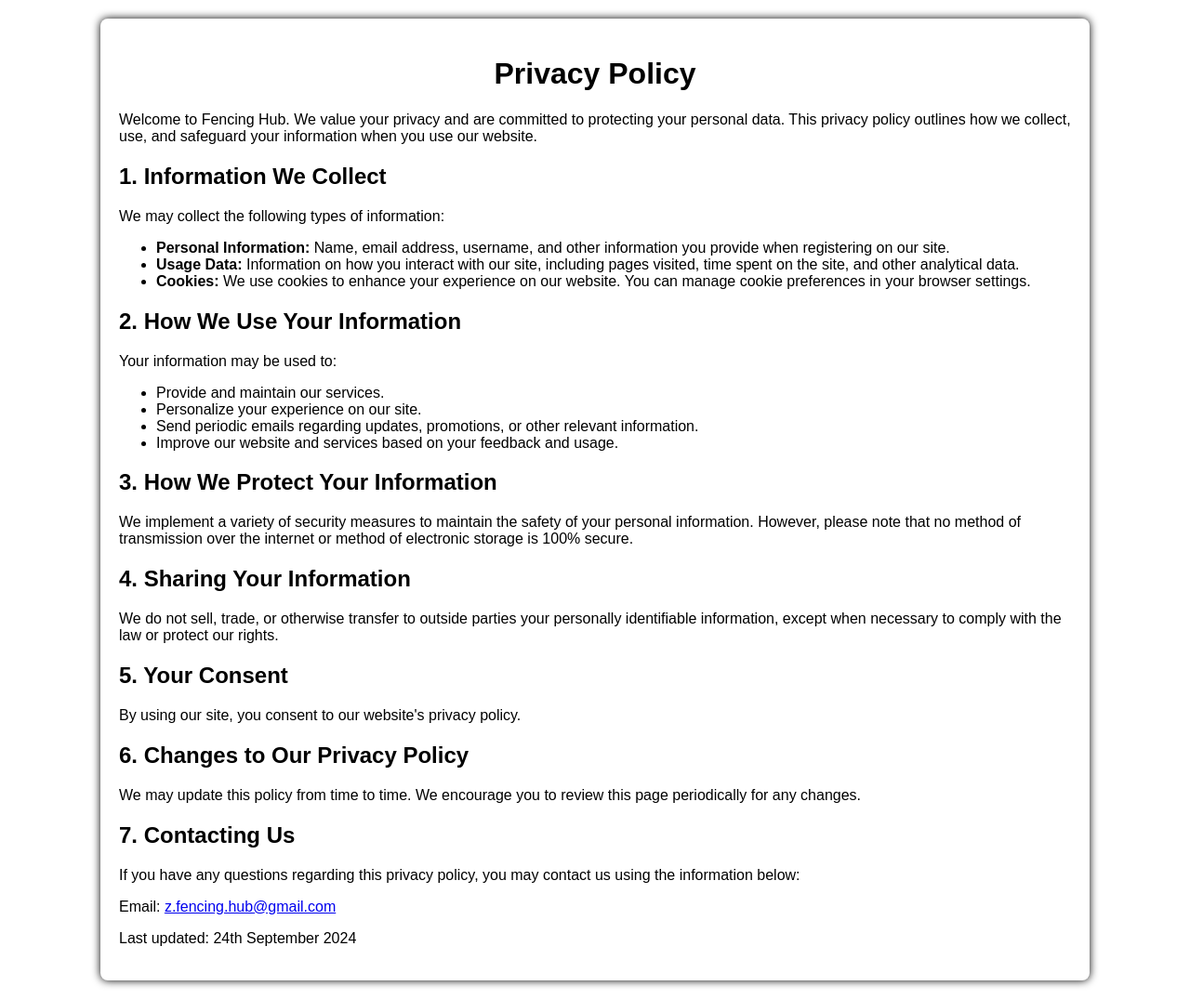
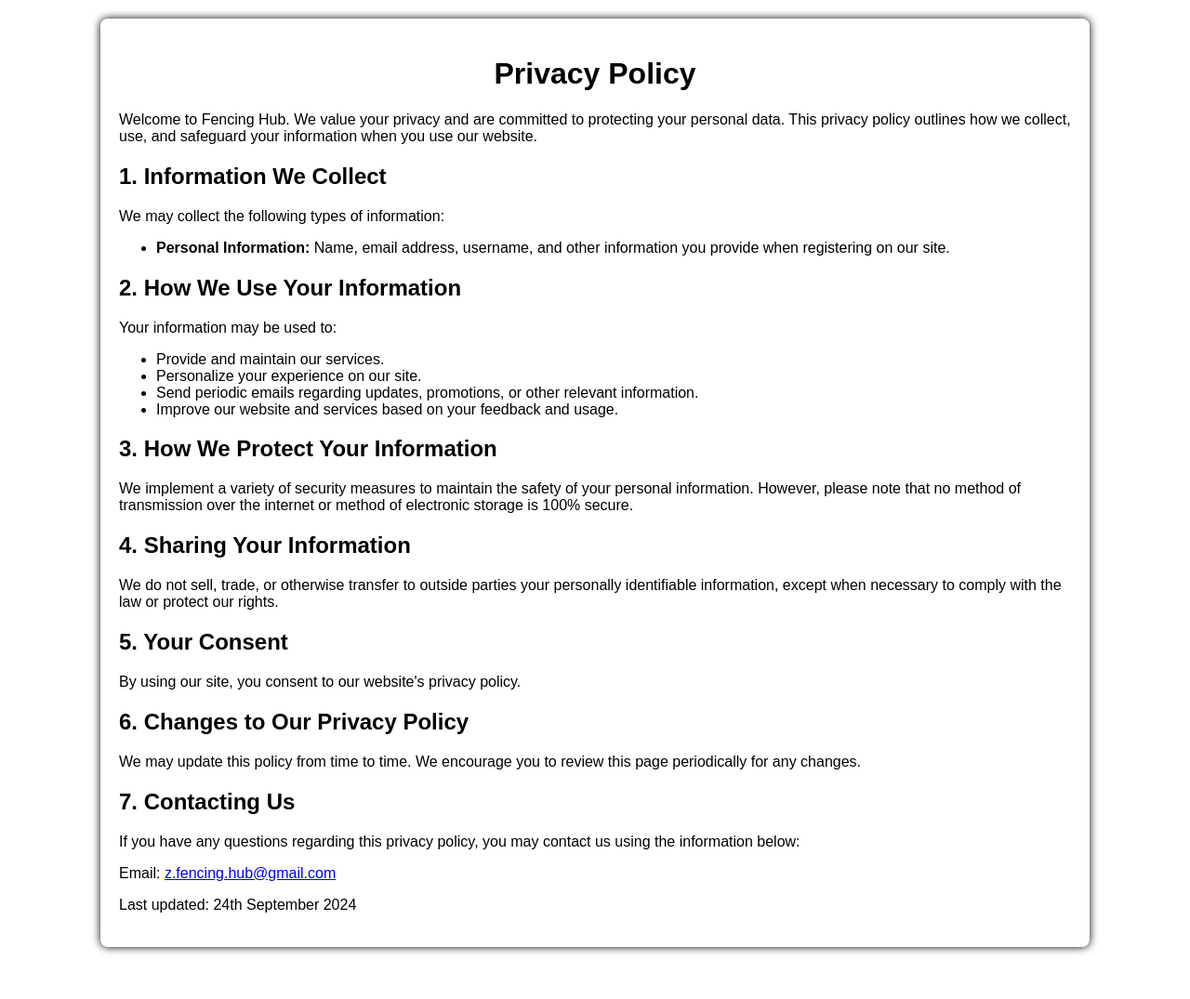
Before and after one commit to Zman327/Assessment-2024-, a Flask app: page /privacy_policy in a window 1280 px wide. Shown: the whole page at 93% size. After the commit the page ends 1026 px from the top, so only its background shows below. Run offline with Flask 3, Linux system fonts and the light colour scheme.

Commit message:
Finished

```diff
--- a/Static/styles.css
+++ b/Static/styles.css
@@ -71,6 +71,10 @@
     margin: 0;
     padding: 0;
     display: flex;
+}
+
+#home-page {
+    background-color: black;
 }
 
 .menu li {
@@ -152,8 +156,6 @@
     transform: scale(1.2);
 }
 
-
-
 /* HOMEPAGE */
 #home {
     position: relative;
@@ -207,6 +209,11 @@
 .btns button:hover {
     background-color: #0088a9;
     color: #fff;
+}
+
+.btns button i {
+    transform: translateY(3px);
+    font-size: 20px;
 }
 
 /* RANKING */
--- a/routes.py
+++ b/routes.py
@@ -126,6 +126,7 @@
     for fencer in fencers:
         fencer_with_image = list(fencer)
         if fencer_with_image[3]:  # Check if fencer_photo is not None
+            # This allows us to use defult PP
             fencers_with_images.append(fencer_with_image)
     return fencers_with_images
 
@@ -195,6 +196,11 @@
             new_phone = request.form['phone']
             new_address = request.form['address']
 
+            # Input validation: Check if the input exceeds 30 characters
+            # So that user can't circumvent field length and insert to database
+            if len(new_username) > 30 or len(new_email) > 30 or len(new_phone) > 30 or len(new_address) > 30: # noqa:
+                return redirect(url_for('profilepage'))
+
             # Handle the file upload in the profile page
             if 'profile-pic' in request.files:
                 file = request.files['profile-pic']
@@ -209,7 +215,6 @@
                    (new_username, new_email, new_phone, new_address, username))
 
             # Update session with new username if it was changed
-            # this will make sure that the correct session is displayed
             session['username'] = new_username
 
             return redirect(url_for('homepage'))
@@ -257,7 +262,7 @@
 
     try:
         # Connect to the server and send the email
-        server = smtplib.SMTP('smtp.gmail.com', 587)  # Use your SMTP server
+        server = smtplib.SMTP('smtp.gmail.com', 587)
         server.starttls()  # Secure the connection
         server.login(sender_email, sender_password)
         server.sendmail(sender_email, to_email, msg.as_string())
--- a/templates/layout.html
+++ b/templates/layout.html
@@ -6,6 +6,7 @@
     <title>{% block title %}Fencing Hub{% endblock %}</title>
     <link rel="stylesheet" href="/Static/styles.css">
     <link rel="icon" type="image/png" href="Static/Images/Logos/logo.png">
+    <link href='https://unpkg.com/boxicons@2.1.4/css/boxicons.min.css' rel='stylesheet'>
 </head>
 <body id="{% block body_id %}index-page{% endblock %}" style="background: linear-gradient(135deg, #0088a9, #24252A);">
 
@@ -26,9 +27,9 @@
         </ul>
         <div class="btns">
             {% if session.username %}
-                <button onclick="window.location.href='/profile'">👤Profile</button>
+                <button onclick="window.location.href='/profile'"><i class='bx bxs-user'></i> Profile</button>
             {% else %}
-                <button onclick="window.location.href='/login'">👤Log In</button>
+                <button onclick="window.location.href='/login'"><i class='bx bxs-user'></i> Log In</button>
             {% endif %}
         </div>
     </nav>
--- a/templates/privacy-policy.html
+++ b/templates/privacy-policy.html
@@ -6,6 +6,7 @@
     <title>Fencing Hub - Privacy Policy</title>
     <link rel="icon" type="image/png" href="Static/Images/Logos/Logo.png">
     <link rel="stylesheet" href="/Static/styles.css">
+    <link rel="icon" type="image/png" href="Static/Images/Logos/logo.png">
 </head>
 <body>
     <div class="container">
@@ -17,8 +18,6 @@
         <p>We may collect the following types of information:</p>
         <ul>
             <li><strong>Personal Information:</strong> Name, email address, username, and other information you provide when registering on our site.</li>
-            <li><strong>Usage Data:</strong> Information on how you interact with our site, including pages visited, time spent on the site, and other analytical data.</li>
-            <li><strong>Cookies:</strong> We use cookies to enhance your experience on our website. You can manage cookie preferences in your browser settings.</li>
         </ul>
 
         <h2>2. How We Use Your Information</h2>
--- a/templates/register.html
+++ b/templates/register.html
@@ -44,7 +44,7 @@
 
             <div class="privacy-policy">
               <p>By clicking register, you agree to our <br>
-                  <a href="/privacy_policy">Privacy Policy</a>.
+                    <a href="/privacy_policy" target="_blank">Privacy Policy</a>.
               </p>
           </div>
             <div id="error-message" class="error">Please make sure passwords match.</div>
```
Also changed, not shown: templates/index.html (line endings or trailing spaces).
